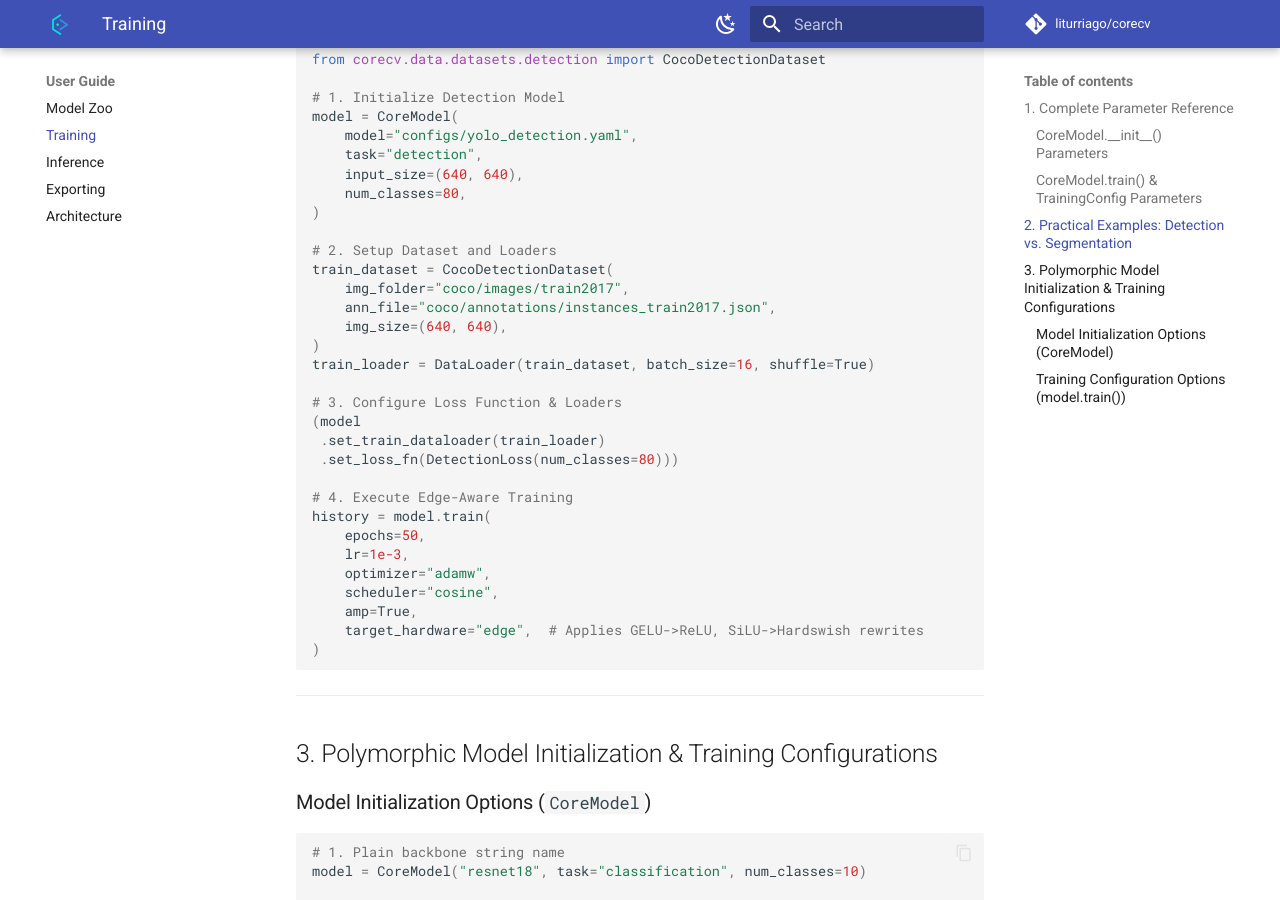
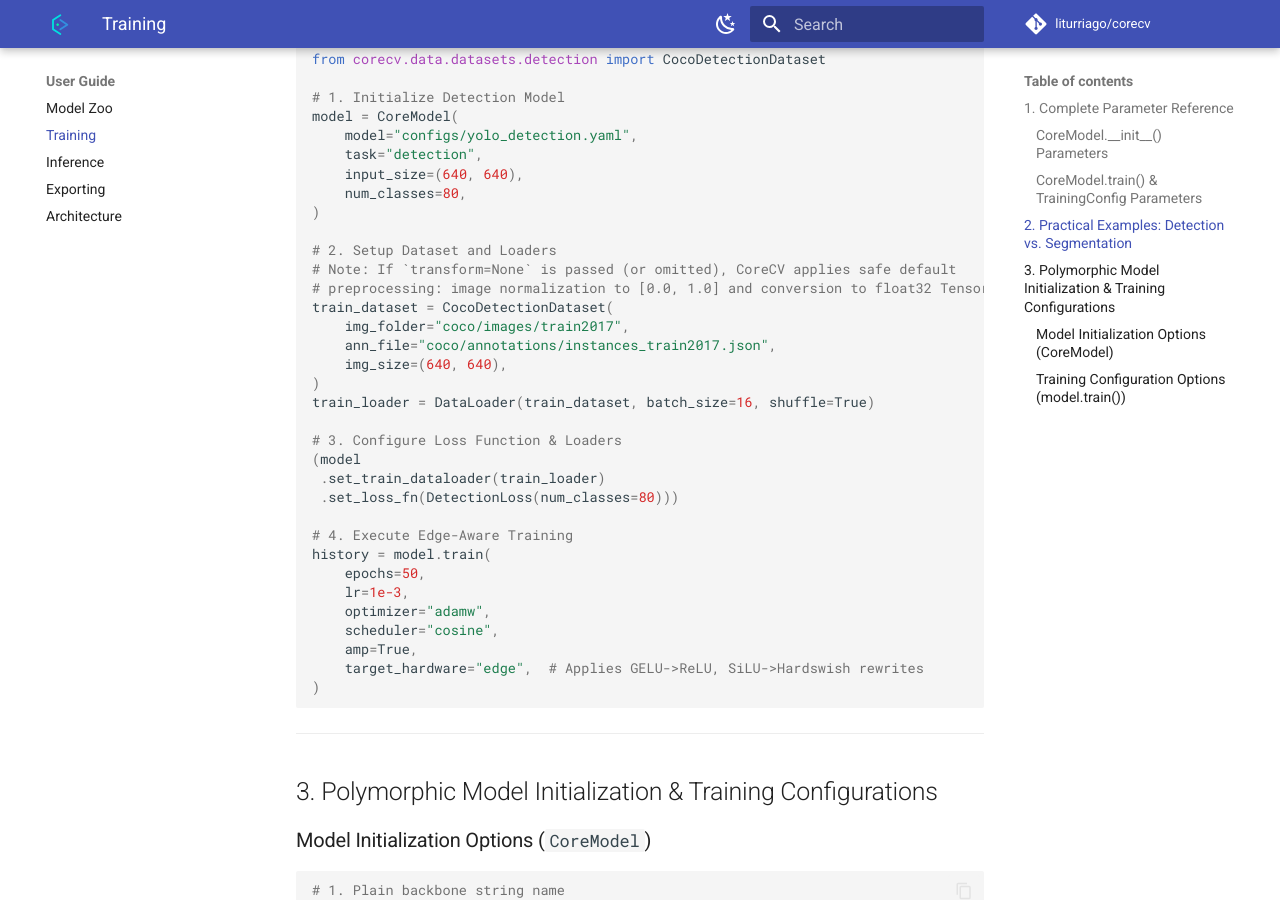
Before and after one commit to liturriago/corecv, an MkDocs documentation site: the page built from docs/user-guide/training.md, in a window 1280 px wide and 900 px high, scrolled down 2605 px. Built offline with MkDocs 1.6.1 and Material for MkDocs 9.7.7, drawn with Linux system fonts in a browser that asks for light colours; comment, search, counter and statistics services are not loaded.

Commit message:
docs: add dataset transform default fallback behavior explanation

```diff
--- a/docs/user-guide/training.md
+++ b/docs/user-guide/training.md
@@ -61,6 +61,8 @@ CoreCV provides a polymorphic training engine managed by `CoreTrainer` and acces
     )
 
     # 2. Setup Dataset and Loaders
+    # Note: If `transform=None` is passed (or omitted), CoreCV applies safe default
+    # preprocessing: image normalization to [0.0, 1.0] and conversion to float32 Tensor (C, H, W).
     train_dataset = CocoDetectionDataset(
         img_folder="coco/images/train2017",
         ann_file="coco/annotations/instances_train2017.json",
```
